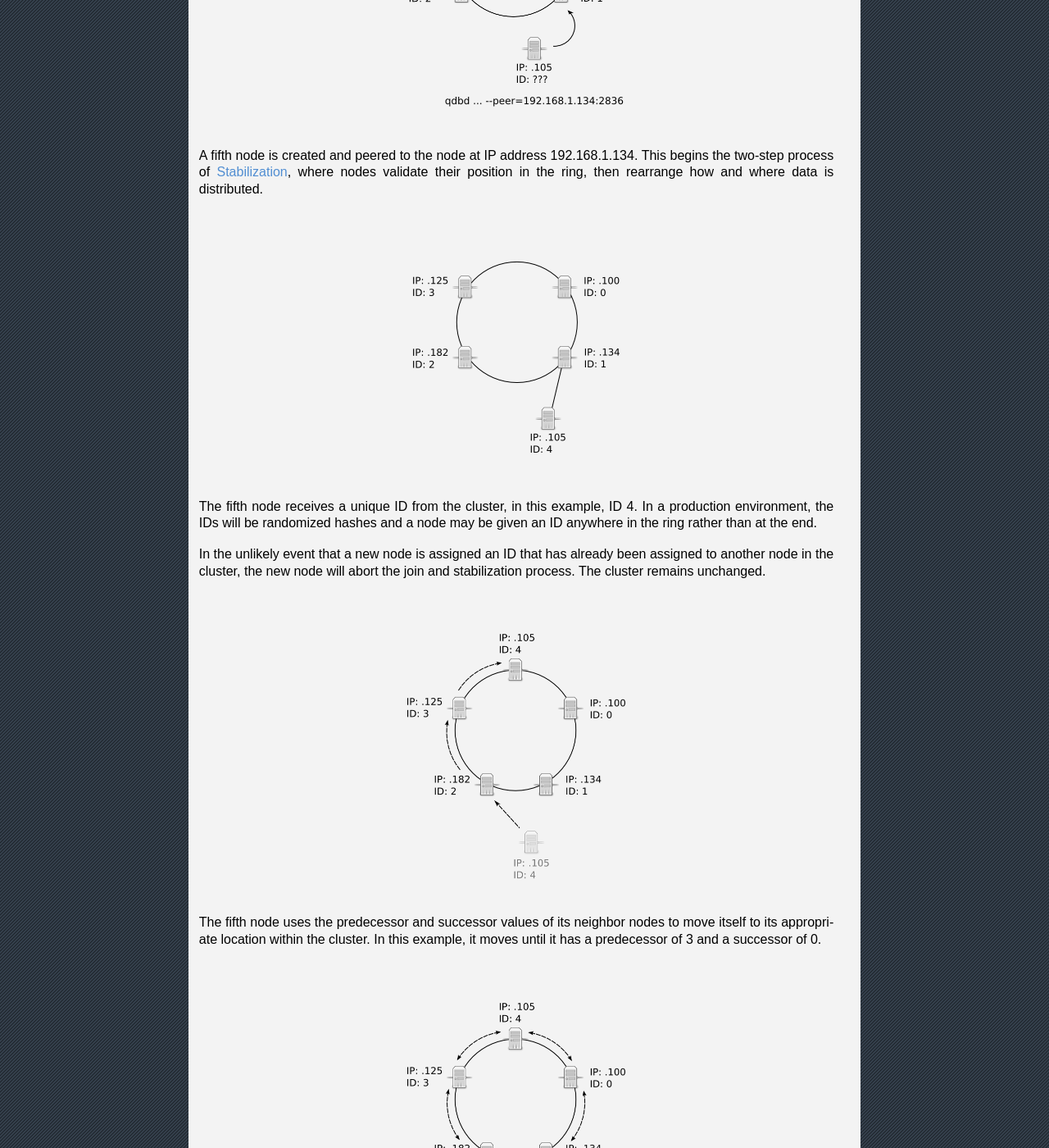
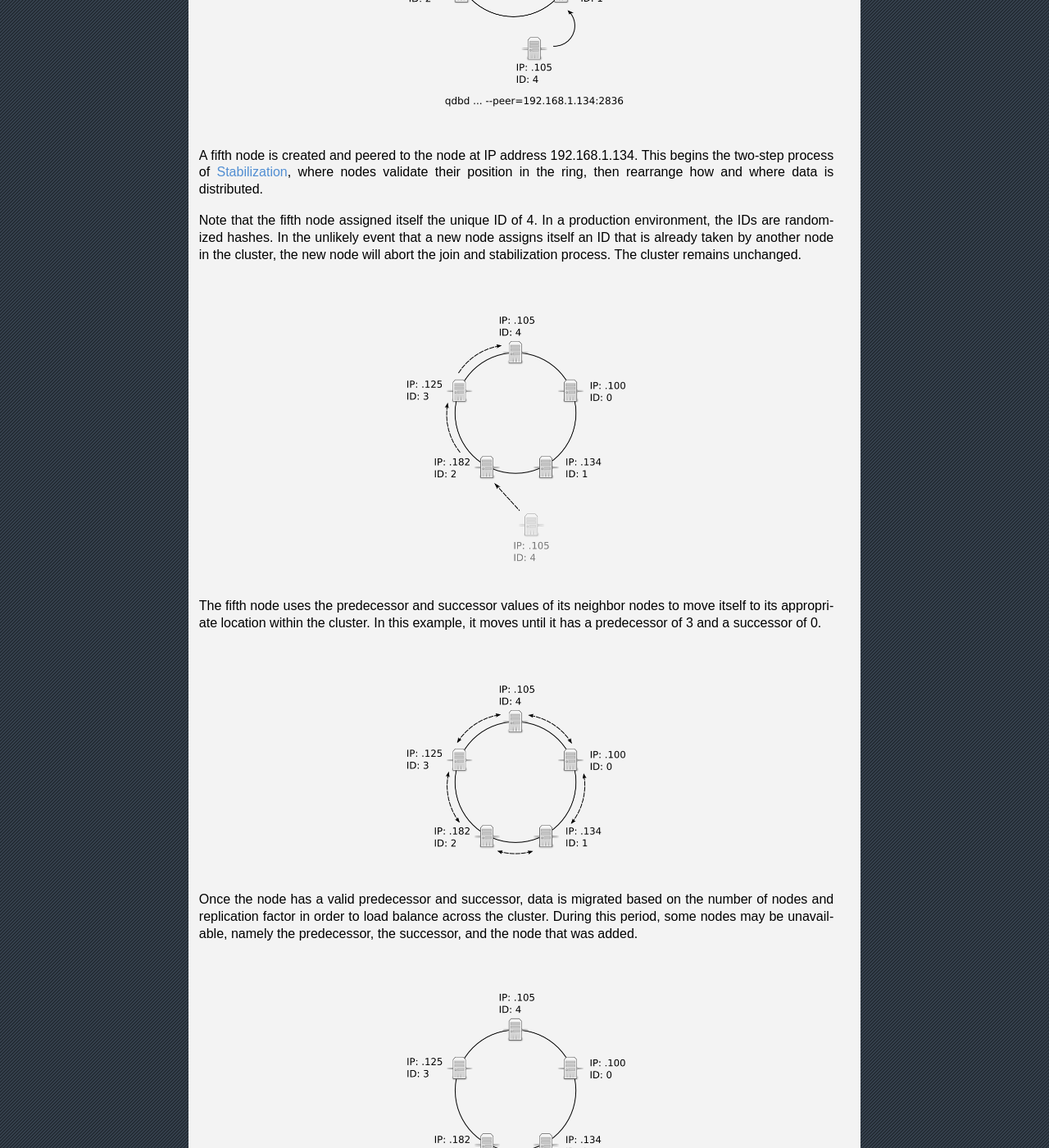
Before and after one commit to iltommi/qdb-documentation, a Sphinx documentation site: the page built from source/concepts/cluster_organization.rst, in a window 1280 px wide and 1400 px high, scrolled down 930 px. Shown: the whole window at 82% size. Built offline with Sphinx 7.4.7, drawn with Linux system fonts in a browser that asks for light colours; some of the changed text lies outside the part shown.

Commit message:
Update cluster_organization.rst and images to show that nodes assign themselves an ID, not the cluster.

```diff
--- a/source/concepts/cluster_organization.rst
+++ b/source/concepts/cluster_organization.rst
@@ -37,27 +37,20 @@ Adding a Node to a Cluster
 
    A fifth node is created and peered to the node at IP address 192.168.1.134. This begins the two-step process of :term:`Stabilization`, where nodes validate their position in the ring, then rearrange how and where data is distributed.
 
-
-.. figure:: qdb_add_node_process/03_qdb_id_assignment.png
-   :scale: 50%
-
-   The fifth node receives a unique ID from the cluster, in this example, ID 4. In a production environment, the IDs will be randomized hashes and a node may be given an ID anywhere in the ring rather than at the end.
-
-   In the unlikely event that a new node is assigned an ID that has already been assigned to another node in the cluster, the new node will abort the join and stabilization process. The cluster remains unchanged.
+   Note that the fifth node assigned itself the unique ID of 4. In a production environment, the IDs are randomized hashes. In the unlikely event that a new node assigns itself an ID that is already taken by another node in the cluster, the new node will abort the join and stabilization process. The cluster remains unchanged.
 
 
-.. figure:: qdb_add_node_process/04_qdb_peering.png
+.. figure:: qdb_add_node_process/03_qdb_peering.png
    :scale: 50%
 
    The fifth node uses the predecessor and successor values of its neighbor nodes to move itself to its appropriate location within the cluster. In this example, it moves until it has a predecessor of 3 and a successor of 0.
 
-.. figure:: qdb_add_node_process/05_qdb_data_migration.png
+.. figure:: qdb_add_node_process/04_qdb_data_migration.png
    :scale: 50%
 
-   Once the node has a valid predecessor and successor, data is migrated based on the number of nodes and replication factor, in order to load balance across the cluster. During this period data is still accessible but the cluster may have degraded performance.
+   Once the node has a valid predecessor and successor, data is migrated based on the number of nodes and replication factor in order to load balance across the cluster. During this period, some nodes may be unavailable, namely the predecessor, the successor, and the node that was added.
 
-
-.. figure:: qdb_add_node_process/06_qdb_cluster_at_end.png
+.. figure:: qdb_add_node_process/05_qdb_cluster_at_end.png
    :scale: 50%
 
    Once data migration is complete, stabilization is complete and the finished cluster has five nodes.
```
Also changed, not shown: source/concepts/qdb_add_node_process/02_qdbd_add_node.png, source/concepts/qdb_add_node_process/03_qdb_id_assignment.png (deleted), source/concepts/qdb_add_node_process/03_qdb_peering.png (renamed from source/concepts/qdb_add_node_process/04_qdb_peering.png), source/concepts/qdb_add_node_process/04_qdb_data_migration.png (renamed from source/concepts/qdb_add_node_process/05_qdb_data_migration.png), source/concepts/qdb_add_node_process/05_qdb_cluster_at_end.png (renamed from source/concepts/qdb_add_node_process/06_qdb_cluster_at_end.png), source/concepts/qdb_add_node_process/originals/02_qdbd_add_node.svg, source/concepts/qdb_add_node_process/originals/03_qdb_id_assignment.svg (deleted), source/concepts/qdb_add_node_process/originals/03_qdb_peering.svg (renamed from source/concepts/qdb_add_node_process/originals/04_qdb_peering.svg), source/concepts/qdb_add_node_process/originals/04_qdb_data_migration.svg (renamed from source/concepts/qdb_add_node_process/originals/05_qdb_data_migration.svg), source/concepts/qdb_add_node_process/originals/05_qdb_cluster_at_end.svg (renamed from source/concepts/qdb_add_node_process/originals/06_qdb_cluster_at_end.svg).
